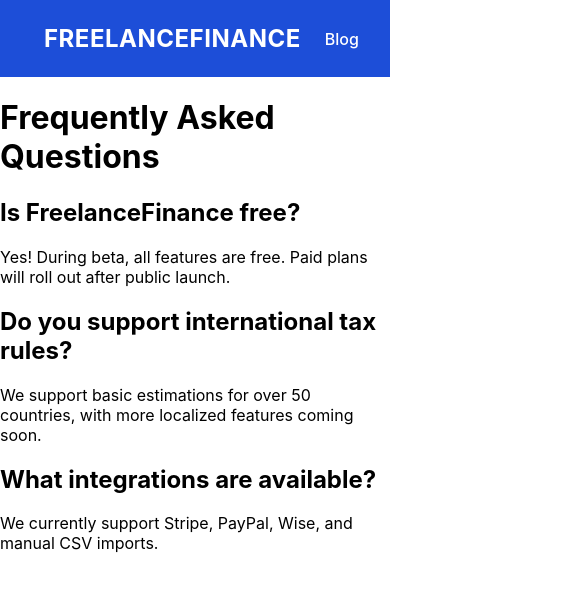
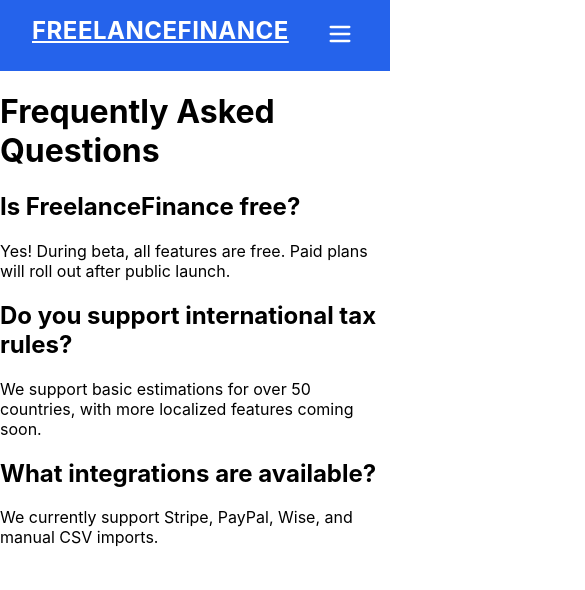
Before and after one commit to nasirrasheed/saas-project, a React (Create React App) app: page /faq in a window 390 px wide. Shown: the top 590 px of the page, 585 px wide, since content can reach past the window. Built offline with nearby package versions, Linux system fonts and the light colour scheme.

Commit message:
Fix header mobile menu positioning and styling

```diff
--- a/package.json
+++ b/package.json
@@ -8,6 +8,7 @@
     "@testing-library/react": "^16.3.0",
     "@testing-library/user-event": "^13.5.0",
     "framer-motion": "^12.9.2",
+    "lucide-react": "^0.503.0",
     "marked": "^15.0.11",
     "react": "^19.1.0",
     "react-dom": "^19.1.0",
--- a/src/components/Header.css
+++ b/src/components/Header.css
@@ -1,54 +1,161 @@
-/* Header.css */
+/* Base styles */
+:root {
+  --primary-bg: #2563eb;
+  --primary-text: white;
+  --link-hover: rgba(255, 255, 255, 0.15);
+  --active-link: #facc15;
+  --mobile-bg: #1e3a8a;
+}
 
-/* Header Container */
-header {
-  background-color: #1D4ED8; /* Tailwind's bg-blue-900 */
-  color: white;
+.dark {
+  --primary-bg: #0f172a;
+  --primary-text: #e2e8f0;
+  --link-hover: rgba(255, 255, 255, 0.1);
+  --active-link: #facc15;
+  --mobile-bg: #1e293b;
+}
+
+.header {
+  background-color: var(--primary-bg);
+  color: var(--primary-text);
   padding: 16px 32px;
 }
 
-/* Navbar Styling */
-nav {
+.nav-container {
   display: flex;
   justify-content: space-between;
   align-items: center;
-  max-width: 1280px; /* max-w-5xl equivalent */
+  max-width: 1280px;
   margin: 0 auto;
+  position: relative;
 }
 
-/* Branding Text */
-nav .text-2xl {
+button.theme-toggle {
+  display: none;
+}
+.brand {
   font-size: 1.5rem;
   font-weight: 700;
   letter-spacing: 0.5px;
   text-transform: uppercase;
+  color: var(--primary-text);
 }
 
-/* Navigation Links Container */
-nav .space-x-4 {
+/* Desktop Menu */
+.desktop-menu {
   display: flex;
+  gap: 24px;
+}
+
+.desktop-link {
+  font-size: 1rem;
+  font-weight: 500;
+  color: var(--primary-text);
+  text-decoration: none;
+  padding: 8px 12px;
+  border-radius: 6px;
+  transition: all 0.3s ease;
+}
+
+.desktop-link:hover {
+  background-color: var(--link-hover);
+  text-decoration: underline;
+}
+
+.active-desktop-link {
+  text-decoration: underline;
+  font-weight: bold;
+  color: var(--active-link);
+}
+
+/* Actions (darkmode toggle + menu button) */
+.actions {
+  display: flex;
+  align-items: center;
   gap: 16px;
 }
 
-/* Navigation Links */
-nav a {
-  font-size: 1rem;
-  font-weight: 500;
-  color: white;
+.theme-toggle, .menu-toggle {
+  background: none;
+  border: none;
+  color: var(--primary-text);
+  cursor: pointer;
+  padding: 4px;
+}
+
+/* Overlay */
+.overlay {
+  position: fixed;
+  top: 0;
+  left: 0;
+  width: 100%;
+  height: 100%;
+  background: black;
+  opacity: 0.6;
+  z-index: 99;
+}
+
+/* Mobile Fullscreen Menu */
+.mobile-fullscreen-menu {
+  position: fixed;
+  top: 0;
+  right: 0;
+  background-color: var(--mobile-bg);
+  width: 100%;
+  height: 100%;
+  display: flex;
+  flex-direction: column;
+  padding: 20px;
+  gap: 24px;
+  justify-content: center;
+  align-items: center;
+  z-index: 100;
+}
+
+.close-menu-btn {
+  position: absolute;
+  top: 20px;
+  right: 20px;
+  background: none;
+  border: none;
+  color: var(--primary-text);
+  cursor: pointer;
+}
+
+.mobile-link {
+  font-size: 1.5rem;
+  font-weight: 600;
+  color: var(--primary-text);
   text-decoration: none;
-  padding: 8px 12px;
-  border-radius: 4px;
+  padding: 12px 24px;
+  border-radius: 12px;
   transition: all 0.3s ease;
 }
 
-/* Hover effect for links */
-nav a:hover {
-  background-color: rgba(255, 255, 255, 0.1);
-  text-decoration: underline;
+.mobile-link:hover {
+  background-color: var(--link-hover);
 }
 
-/* Active state for links */
-nav a:focus, nav a:active {
-  outline: none;
-  background-color: rgba(255, 255, 255, 0.2);
+.active-mobile-link {
+  background-color: var(--link-hover);
+  color: var(--active-link);
 }
+
+button.menu-toggle{
+  display: none;
+}
+/* Responsive */
+@media (max-width: 767px) {
+  .desktop-menu {
+    display: none;
+  }
+}
+@media (max-width: 767px){
+  button.menu-toggle{
+    display: block;
+  }
+  .nav-container{
+    gap:2px;
+    align-items: flex-start;
+  }
+}
--- a/src/components/Header.jsx
+++ b/src/components/Header.jsx
@@ -1,22 +1,154 @@
-import React from 'react';
-import { Link } from 'react-router-dom';
-import './Header.css';  // Import the Header.css file
+import React, { useState, useEffect, useRef } from 'react';
+import { Link, useLocation } from 'react-router-dom';
+import { Menu, X, Sun, Moon } from 'lucide-react';
+import { motion, AnimatePresence } from 'framer-motion';
+import './Header.css';
 
 export default function Header() {
+  const [isOpen, setIsOpen] = useState(false);
+  const [isMobile, setIsMobile] = useState(false);
+  const [darkMode, setDarkMode] = useState(() => {
+    if (localStorage.getItem('theme')) {
+      return localStorage.getItem('theme') === 'dark';
+    }
+    return window.matchMedia('(prefers-color-scheme: dark)').matches;
+  });
+
+  const location = useLocation();
+  const menuRef = useRef();
+
+  const toggleMenu = () => setIsOpen(!isOpen);
+
+  const closeMenu = () => setIsOpen(false);
+
+  const toggleDarkMode = () => {
+    setDarkMode(!darkMode);
+  };
+
+  useEffect(() => {
+    if (darkMode) {
+      document.documentElement.classList.add('dark');
+      localStorage.setItem('theme', 'dark');
+    } else {
+      document.documentElement.classList.remove('dark');
+      localStorage.setItem('theme', 'light');
+    }
+  }, [darkMode]);
+
+  useEffect(() => {
+    const handleResize = () => {
+      setIsMobile(window.innerWidth < 768);
+    };
+    handleResize();
+    window.addEventListener('resize', handleResize);
+    return () => window.removeEventListener('resize', handleResize);
+  }, []);
+
+  useEffect(() => {
+    const handleClickOutside = (event) => {
+      if (menuRef.current && !menuRef.current.contains(event.target)) {
+        setIsOpen(false);
+      }
+    };
+    if (isOpen) {
+      document.addEventListener('mousedown', handleClickOutside);
+    } else {
+      document.removeEventListener('mousedown', handleClickOutside);
+    }
+    return () => {
+      document.removeEventListener('mousedown', handleClickOutside);
+    };
+  }, [isOpen]);
+
+  useEffect(() => {
+    if (isOpen && isMobile) {
+      document.body.style.overflow = 'hidden';
+    } else {
+      document.body.style.overflow = 'auto';
+    }
+  }, [isOpen, isMobile]);
+
+  useEffect(() => {
+    const handleEsc = (e) => {
+      if (e.key === 'Escape') {
+        closeMenu();
+      }
+    };
+    window.addEventListener('keydown', handleEsc);
+    return () => window.removeEventListener('keydown', handleEsc);
+  }, []);
+
+  const linkClasses = (path) =>
+    location.pathname === path
+      ? "mobile-link active-mobile-link"
+      : "mobile-link";
+
+  const desktopLinkClasses = (path) =>
+    location.pathname === path
+      ? "desktop-link active-desktop-link"
+      : "desktop-link";
+
   return (
-    <header className="bg-blue-900 text-white p-4">
-      <nav className="max-w-5xl mx-auto flex justify-between">
-        {/* Brand Link */}
-        <Link to="/" className="text-2xl font-bold">FreelanceFinance</Link>
+    <header className="header">
+      <nav className="nav-container">
+        {/* Brand */}
+        <Link to="/" className="brand">FreelanceFinance</Link>
 
-        {/* Navigation Links */}
-        <div className="space-x-4">
-          <Link to="/blog" className="hover:underline" aria-label="Go to Blog">Blog</Link>
-          <Link to="/pricing" className="hover:underline" aria-label="View Pricing">Pricing</Link>
-          <Link to="/about" className="hover:underline" aria-label="About Us">About</Link>
-          <Link to="/faq" className="hover:underline" aria-label="Frequently Asked Questions">FAQs</Link>
-          <Link to="/contact" className="hover:underline" aria-label="Contact Us">Contact</Link>
+        {/* Desktop Menu */}
+        <div className="desktop-menu">
+          <Link to="/blog" className={desktopLinkClasses("/blog")}>Blog</Link>
+          <Link to="/pricing" className={desktopLinkClasses("/pricing")}>Pricing</Link>
+          <Link to="/about" className={desktopLinkClasses("/about")}>About</Link>
+          <Link to="/faq" className={desktopLinkClasses("/faq")}>FAQs</Link>
+          <Link to="/contact" className={desktopLinkClasses("/contact")}>Contact</Link>
         </div>
+
+        {/* Actions */}
+        <div className="actions" ref={menuRef}>
+          {/* Dark mode toggle */}
+          <button onClick={toggleDarkMode} aria-label="Toggle Dark Mode" className="theme-toggle">
+            {darkMode ? <Sun size={24} /> : <Moon size={24} />}
+          </button>
+
+          {/* Mobile Menu Button */}
+          <button onClick={toggleMenu} aria-label="Toggle Menu" className="menu-toggle">
+            {isOpen ? <X size={28} /> : <Menu size={28} />}
+          </button>
+        </div>
+
+        {/* Mobile Overlay */}
+        <AnimatePresence>
+          {isOpen && isMobile && (
+            <>
+              <motion.div
+                initial={{ opacity: 0 }}
+                animate={{ opacity: 0.6 }}
+                exit={{ opacity: 0 }}
+                transition={{ duration: 0.3 }}
+                className="overlay"
+              />
+              <motion.div
+                initial={{ y: "-100%" }}
+                animate={{ y: 0 }}
+                exit={{ y: "-100%" }}
+                transition={{ duration: 0.4 }}
+                className="mobile-fullscreen-menu"
+              >
+                {/* Close Button inside Menu */}
+                <button onClick={closeMenu} className="close-menu-btn" aria-label="Close Menu">
+                  <X size={28} />
+                </button>
+
+                {/* Navigation links */}
+                <Link onClick={closeMenu} to="/blog" className={linkClasses("/blog")}>Blog</Link>
+                <Link onClick={closeMenu} to="/pricing" className={linkClasses("/pricing")}>Pricing</Link>
+                <Link onClick={closeMenu} to="/about" className={linkClasses("/about")}>About</Link>
+                <Link onClick={closeMenu} to="/faq" className={linkClasses("/faq")}>FAQs</Link>
+                <Link onClick={closeMenu} to="/contact" className={linkClasses("/contact")}>Contact</Link>
+              </motion.div>
+            </>
+          )}
+        </AnimatePresence>
       </nav>
     </header>
   );
--- a/src/pages/HomePage.jsx
+++ b/src/pages/HomePage.jsx
@@ -1,5 +1,5 @@
 import React from 'react';
-import { Link } from 'react-router-dom';
+// import { Link } from 'react-router-dom';
 import JoinBetaForm from '../components/JoinBetaForm';
 import './HomePage.css';
 import useTitle from '../hooks/useTitle';
```
Also changed, not shown: 1 other file (tests, documents, lock files or other folders).
